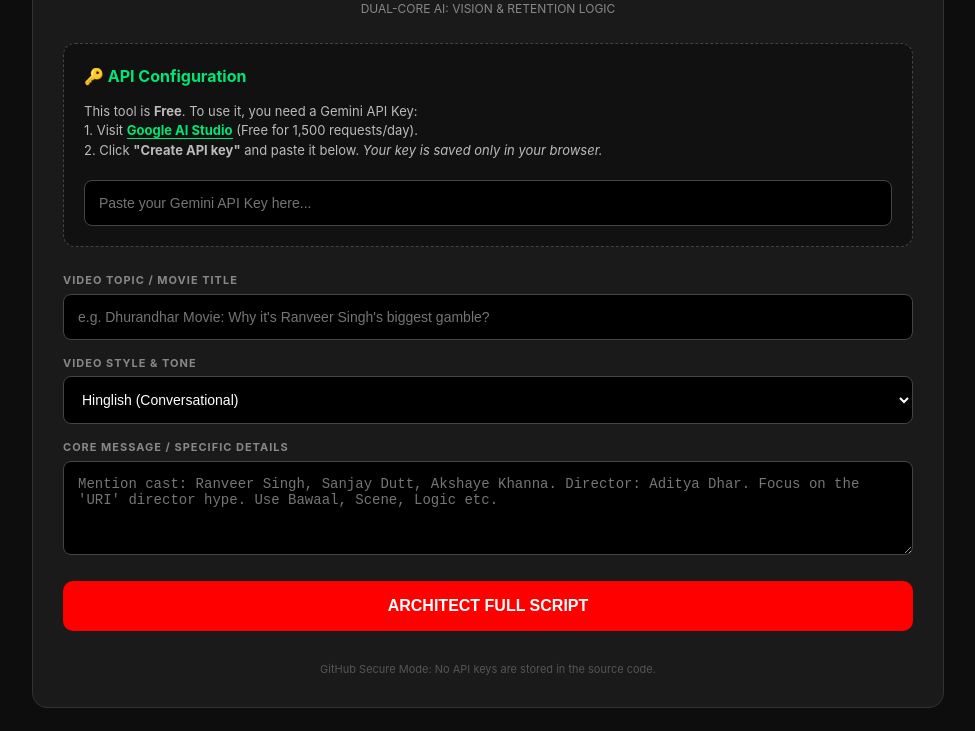
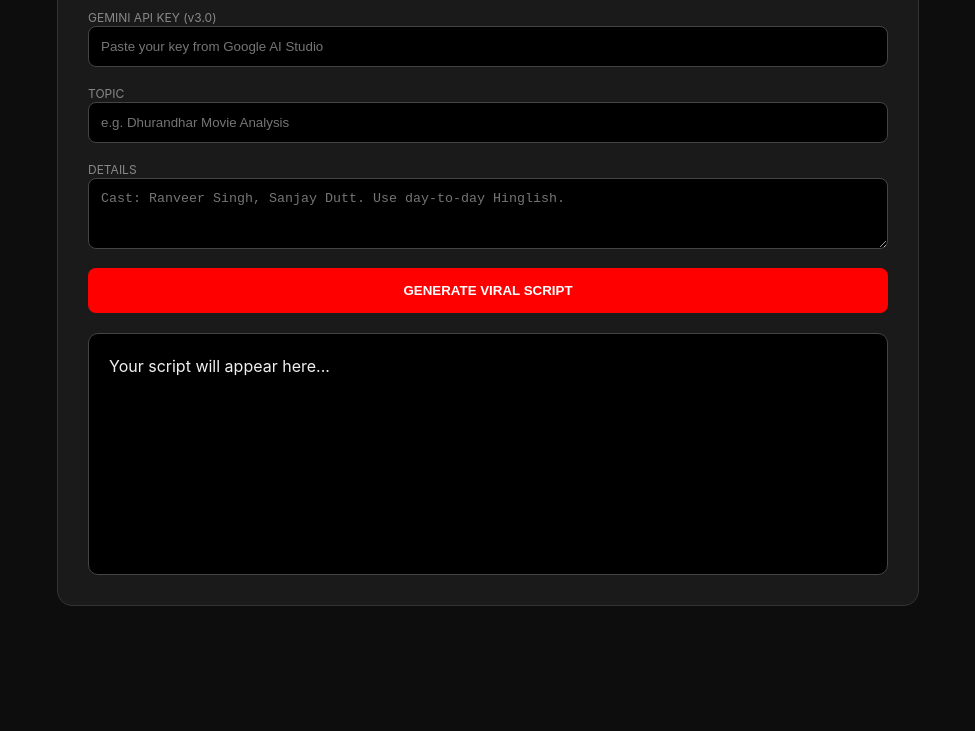
Before and after one commit to nexgnlabs/yt-ai-scripter, a plain HTML site: page index.html in a window 1280 px wide. Shown: the part 135-866 px from the top of the page, without its empty margins (152-1127 px from the left). After the commit the page ends 800 px from the top, so only its background shows below. Drawn offline with Linux system fonts and the light colour scheme.

Commit message:
Update index.html for version 3.0 enhancements
Updated the title and modified various styles for better layout and user experience. Changed API endpoint and adjusted script generation logic.

```diff
--- a/index.html
+++ b/index.html
@@ -3,152 +3,84 @@
 <head>
     <meta charset="UTF-8">
     <meta name="viewport" content="width=device-width, initial-scale=1.0">
-    <title>Viral Script Architect (Free & Secure)</title>
+    <title>Viral Script Architect v3.0</title>
     <style>
         :root { --yt-red: #ff0000; --bg: #0d0d0d; --card: #1a1a1a; --text: #f0f0f0; --accent: #00e676; }
-        body { font-family: 'Inter', -apple-system, sans-serif; background: var(--bg); color: var(--text); padding: 15px; line-height: 1.5; }
-        .container { max-width: 850px; margin: auto; background: var(--card); border-radius: 15px; padding: 30px; border: 1px solid #333; }
-
-        /* Key Setup Section */
-        .key-setup { background: #111; border: 1px dashed #444; padding: 20px; border-radius: 12px; margin-bottom: 25px; }
-        .key-setup h2 { font-size: 16px; margin-top: 0; color: var(--accent); }
-        .instructions { font-size: 13px; color: #bbb; margin-bottom: 15px; }
-        .instructions a { color: var(--accent); text-decoration: none; font-weight: bold; border-bottom: 1px solid var(--accent); }
-
-        label { display: block; margin-top: 15px; font-size: 11px; color: #888; text-transform: uppercase; font-weight: bold; letter-spacing: 1px; }
-        input, textarea, select { width: 100%; padding: 14px; background: #000; border: 1px solid #444; border-radius: 8px; color: #fff; margin-top: 5px; box-sizing: border-box; font-size: 14px; }
-        input:focus, textarea:focus { border-color: var(--yt-red); outline: none; }
-
-        .btn { background: var(--yt-red); color: #fff; border: none; padding: 16px; width: 100%; border-radius: 10px; font-size: 16px; font-weight: 800; cursor: pointer; margin-top: 20px; transition: 0.2s; }
-        .btn:hover { background: #cc0000; transform: translateY(-1px); }
-        .btn-download { background: #333; margin-top: 10px; border: 1px solid #444; }
-
-        #output { background: #000; padding: 25px; border-radius: 12px; border: 1px solid #444; min-height: 300px; white-space: pre-wrap; margin-top: 20px; font-size: 15px; line-height: 1.7; display: none; }
-        .loader { display: none; text-align: center; margin: 20px 0; color: var(--accent); font-weight: bold; }
-
-        .footer-note { text-align: center; font-size: 11px; color: #555; margin-top: 30px; }
+        body { font-family: 'Inter', sans-serif; background: var(--bg); color: var(--text); padding: 20px; }
+        .container { max-width: 800px; margin: auto; background: var(--card); border-radius: 15px; padding: 30px; border: 1px solid #333; }
+        input, textarea, select { width: 100%; padding: 12px; background: #000; border: 1px solid #444; border-radius: 8px; color: #fff; margin-bottom: 15px; box-sizing: border-box; }
+        .btn { background: var(--yt-red); color: #fff; border: none; padding: 15px; width: 100%; border-radius: 8px; font-weight: bold; cursor: pointer; }
+        #output { background: #000; padding: 20px; border-radius: 10px; border: 1px solid #444; min-height: 200px; white-space: pre-wrap; margin-top: 20px; line-height: 1.6; }
+        .error-log { color: #ff4444; font-size: 12px; margin-top: 10px; display: none; background: #221111; padding: 10px; border-radius: 5px; }
     </style>
 </head>
 <body>
 
 <div class="container">
-    <h1 style="text-align: center; margin-bottom: 5px;">Script Architect Pro</h1>
-    <p style="text-align: center; font-size: 12px; color: #888; margin-bottom: 25px;">DUAL-CORE AI: VISION & RETENTION LOGIC</p>
+    <h1 style="text-align: center;">Script Architect (Dec 2025 Update)</h1>
 
-    <div class="key-setup">
-        <h2>🔑 API Configuration</h2>
-        <div class="instructions">
-            This tool is <b>Free</b>. To use it, you need a Gemini API Key:<br>
-            1. Visit <a href="https://aistudio.google.com/app/apikey" target="_blank">Google AI Studio</a> (Free for 1,500 requests/day).<br>
-            2. Click <b>"Create API key"</b> and paste it below. <i>Your key is saved only in your browser.</i>
-        </div>
-        <input type="password" id="apiKey" placeholder="Paste your Gemini API Key here...">
-    </div>
+    <label style="font-size:12px; color:#888;">GEMINI API KEY (v3.0)</label>
+    <input type="password" id="apiKey" placeholder="Paste your key from Google AI Studio">
 
-    <label>Video Topic / Movie Title</label>
-    <input type="text" id="topic" placeholder="e.g. Dhurandhar Movie: Why it's Ranveer Singh's biggest gamble?">
+    <label style="font-size:12px; color:#888;">TOPIC</label>
+    <input type="text" id="topic" placeholder="e.g. Dhurandhar Movie Analysis">
 
-    <label>Video Style & Tone</label>
-    <select id="tone">
-        <option value="Casual Hinglish (Day-to-day Mumbai/Delhi slang)">Hinglish (Conversational)</option>
-        <option value="Professional English">English (Global)</option>
-        <option value="Pure Hindi">Hindi (Shuddh)</option>
-    </select>
+    <label style="font-size:12px; color:#888;">DETAILS</label>
+    <textarea id="notes" rows="3" placeholder="Cast: Ranveer Singh, Sanjay Dutt. Use day-to-day Hinglish."></textarea>
 
-    <label>Core Message / Specific Details</label>
-    <textarea id="notes" rows="4" placeholder="Mention cast: Ranveer Singh, Sanjay Dutt, Akshaye Khanna. Director: Aditya Dhar. Focus on the 'URI' director hype. Use Bawaal, Scene, Logic etc."></textarea>
+    <button class="btn" onclick="generate()">GENERATE VIRAL SCRIPT</button>
 
-    <button class="btn" onclick="generateScript()">ARCHITECT FULL SCRIPT</button>
-
-    <div id="loader" class="loader">AI is writing your viral script... Please wait...</div>
-
-    <div id="output"></div>
-
-    <button id="downloadBtn" class="btn btn-download" style="display: none;" onclick="downloadScript()">DOWNLOAD SCRIPT (.TXT)</button>
-
-    <div class="footer-note">
-        GitHub Secure Mode: No API keys are stored in the source code.
-    </div>
+    <div id="loader" style="display:none; text-align:center; margin-top:10px; color:var(--accent);">AI is thinking...</div>
+    <div id="output">Your script will appear here...</div>
+    <div id="errorLog" class="error-log"></div>
 </div>
 
 <script>
-    // Load saved key on startup
-    window.onload = () => {
-        const savedKey = localStorage.getItem('_gemini_app_key');
-        if (savedKey) document.getElementById('apiKey').value = savedKey;
-    };
+    async function generate() {
+        const key = document.getElementById('apiKey').value.trim();
+        const topic = document.getElementById('topic').value;
+        const notes = document.getElementById('notes').value;
+        const output = document.getElementById('output');
+        const errorLog = document.getElementById('errorLog');
+        const loader = document.getElementById('loader');
 
-    async function generateScript() {
-        const key = document.getElementById('apiKey').value;
-        const topic = document.getElementById('topic').value;
-        const tone = document.getElementById('tone').value;
-        const notes = document.getElementById('notes').value;
-        const loader = document.getElementById('loader');
-        const output = document.getElementById('output');
-        const downloadBtn = document.getElementById('downloadBtn');
-
-        if (!key) return alert("Bhai, pehle API Key daalo!");
-        if (!topic) return alert("Topic empty hai!");
-
-        // Save key for future use
-        localStorage.setItem('_gemini_app_key', key);
+        if (!key) return alert("Please enter API Key!");
 
         loader.style.display = "block";
-        output.style.display = "none";
-        downloadBtn.style.display = "none";
-
-        const prompt = `
-            Act as a Top-Tier YouTube Scriptwriter (like Mohak Mangal or T&R Productions).
-            Topic: ${topic}
-            Language/Tone: ${tone}
-            Specific Instructions: ${notes}
-
-            RULES:
-            1. Language must be natural day-to-day spoken style. If Hinglish, NO shuddh Hindi. Use 'Bhai', 'Scene', 'Bawaal'.
-            2. For 'Dhurandhar' movie: Fact-check cast (Ranveer Singh, Sanjay Dutt, Akshaye Khanna, R Madhavan) and Director (Aditya Dhar).
-            3. Use 'Pattern Interrupts' every 45 seconds.
-            4. Structure:
-               - [0:00-0:45] The Mega Hook (High Energy)
-               - [0:45-2:00] The Problem/Context
-               - [2:00-9:00] 10-Point Narrative Arc (Include [Visual Cues] and [B-Roll Instructions])
-               - [9:00-10:00] Summary & Outro.
-        `;
+        errorLog.style.display = "none";
+        output.innerText = "Processing...";
 
         try {
-            const response = await fetch(`https://generativelanguage.googleapis.com/v1beta/models/gemini-1.5-flash:generateContent?key=${key}`, {
+            // UPDATED ENDPOINT FOR DECEMBER 2025 (Gemini 3 Flash)
+            const url = `https://generativelanguage.googleapis.com/v1beta/models/gemini-3-flash:generateContent?key=${key}`;
+
+            const response = await fetch(url, {
                 method: 'POST',
                 headers: { 'Content-Type': 'application/json' },
                 body: JSON.stringify({
-                    contents: [{ parts: [{ text: prompt }] }]
+                    contents: [{
+                        parts: [{
+                            text: `Write a viral 10-minute YouTube script about ${topic}. Context: ${notes}. Language: Casual Hinglish (Mumbai/Delhi slang). No shuddh Hindi. Include [Visual Cues].`
+                        }]
+                    }]
                 })
             });
 
             const data = await response.json();
 
-            if (data.candidates && data.candidates[0].content.parts[0].text) {
-                const scriptText = data.candidates[0].content.parts[0].text;
-                output.innerText = scriptText;
-                output.style.display = "block";
-                downloadBtn.style.display = "block";
-                window.scrollTo(0, output.offsetTop);
+            if (data.candidates && data.candidates[0].content) {
+                output.innerText = data.candidates[0].content.parts[0].text;
             } else {
-                alert("API Error: Key invalid hai ya quota khatam ho gaya.");
+                // This shows the actual error message from Google
+                errorLog.innerText = "Google API Response: " + JSON.stringify(data.error || data);
+                errorLog.style.display = "block";
+                output.innerText = "Error occurred. Check the red box below.";
             }
         } catch (err) {
-            alert("Connection Error: Check your internet or API key.");
-            console.error(err);
+            output.innerText = "Fetch Error: " + err.message;
         } finally {
             loader.style.display = "none";
         }
-    }
-
-    function downloadScript() {
-        const text = document.getElementById('output').innerText;
-        const blob = new Blob([text], { type: 'text/plain' });
-        const a = document.createElement('a');
-        a.href = URL.createObjectURL(blob);
-        a.download = 'youtube_viral_script.txt';
-        a.click();
     }
 </script>
 
```
